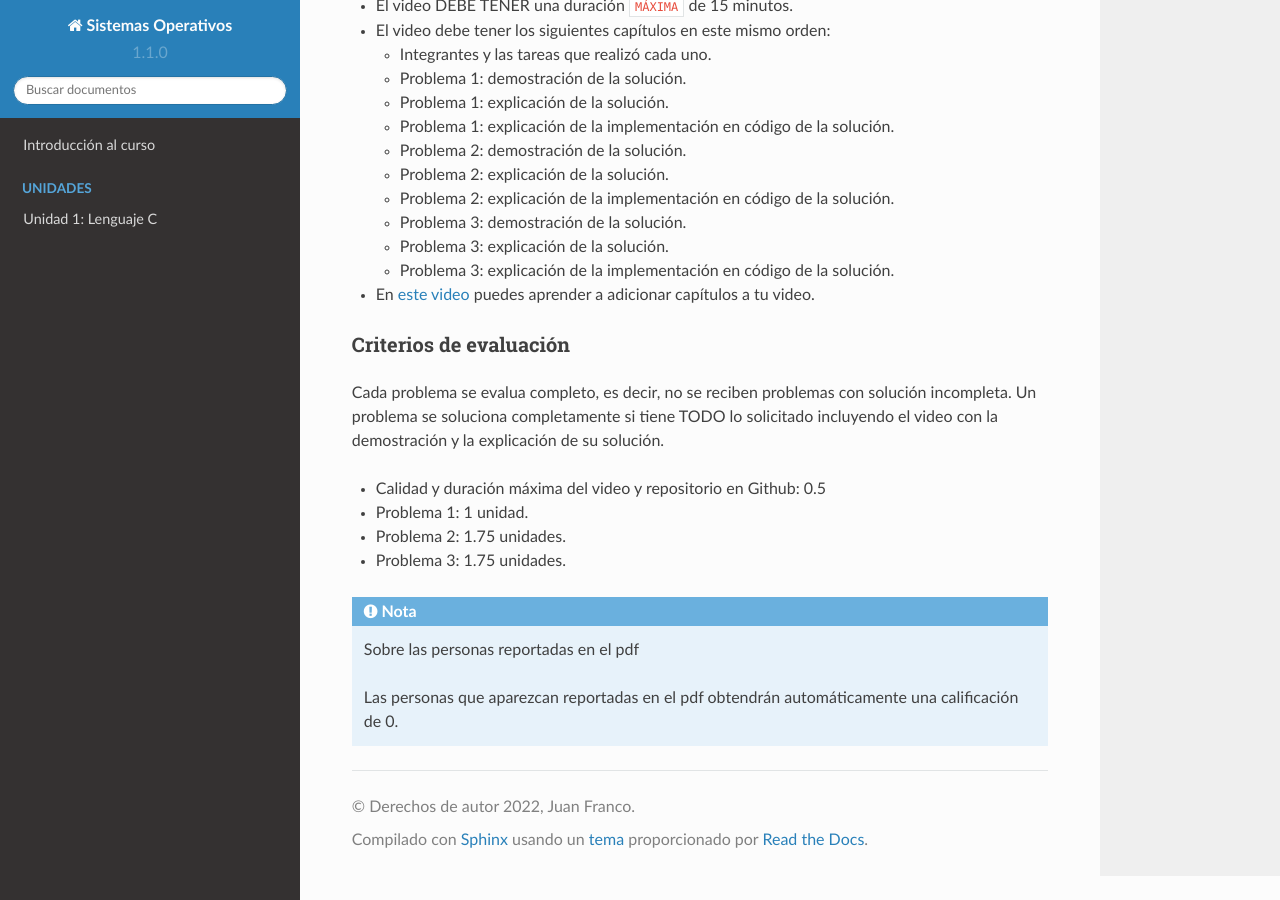
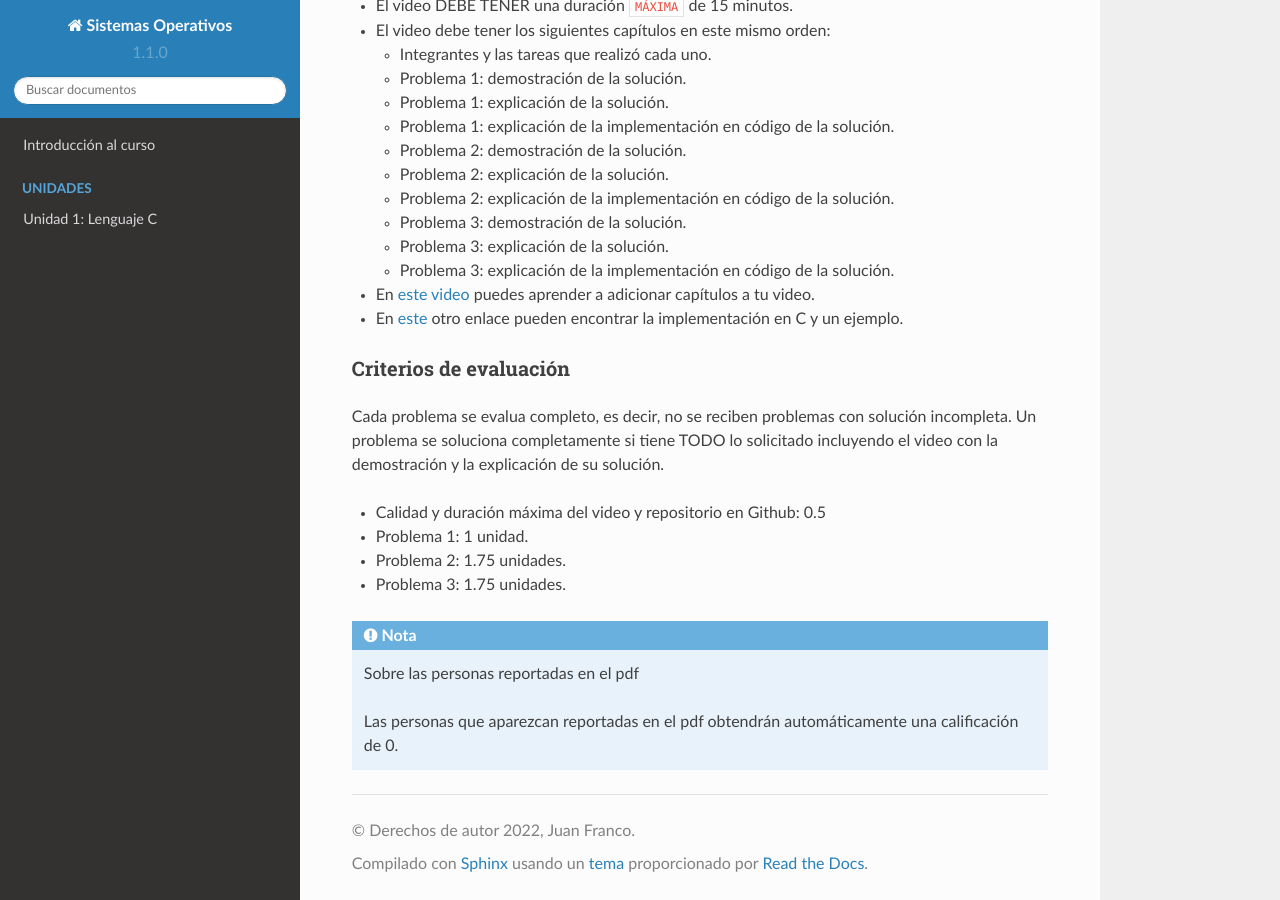
Before and after one commit to juanferfranco/sistemasoperativos, a Sphinx documentation site: the page built from docs/_unidad2/unidad2.rst, in a window 1280 px wide and 900 px high, scrolled down 13309 px. Built offline with Sphinx 7.4.7 and the Read the Docs theme 2.0.0, drawn with Linux system fonts in a browser that asks for light colours; pages that are not in the unit, such as notebooks, are missing from menus.

Commit message:
add reference to ciro costa impolementation

```diff
--- a/docs/_unidad2/unidad2.rst
+++ b/docs/_unidad2/unidad2.rst
@@ -737,6 +737,8 @@ Resuelve el siguiente problema usando ``HILOS``:
 
 * En `este video <https://youtu.be/6-0cERIVsFg>`__ puedes aprender a adicionar
   capítulos a tu video.
+* En `este <https://github.com/cirocosta/observer-c>`__ otro enlace pueden encontrar
+  la implementación en C y un ejemplo.
 
 Criterios de evaluación
 ****************************
```
